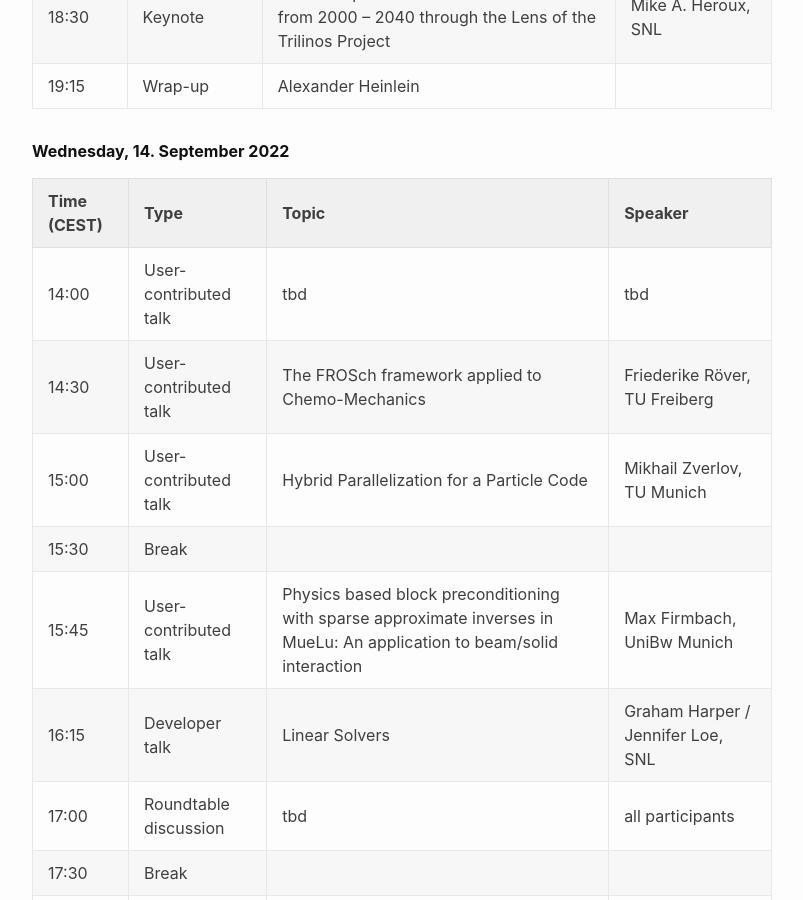
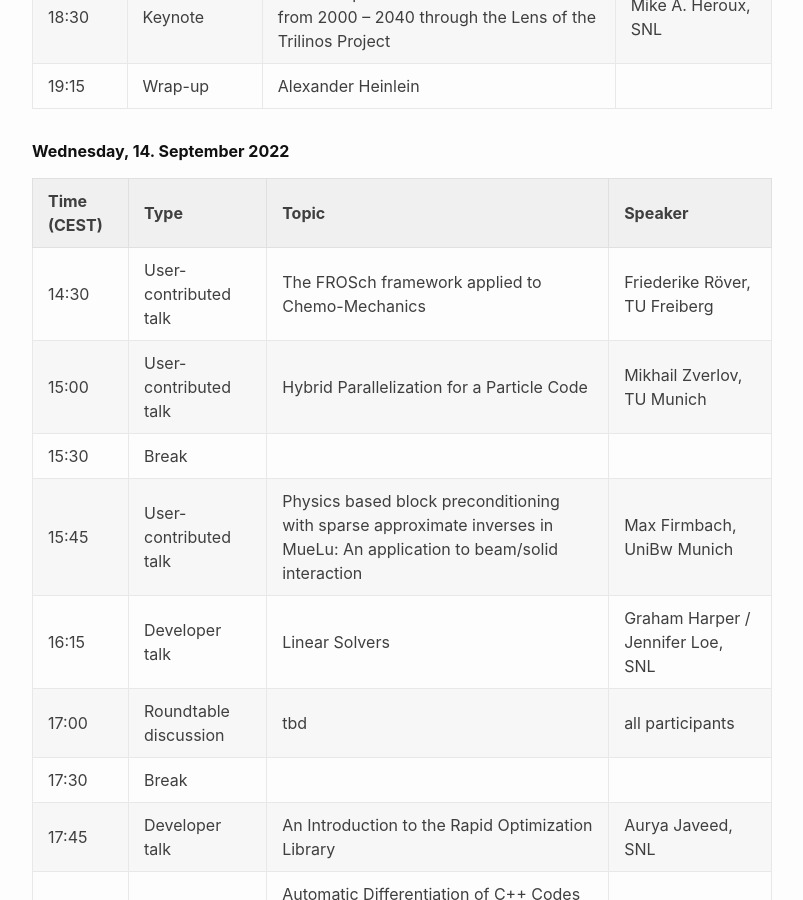
Before and after one commit to EuroTUG/eurotug.github.io, a Jekyll site: the page built from index.md, in a window 1280 px wide and 900 px high, scrolled down 3131 px. Shown: the whole window, without its empty margins (238-1041 px from the left). Built offline with Jekyll 4.4.1, drawn with Linux system fonts in a browser that asks for light colours.

Commit message:
Adapt starting time on Wednesday

```diff
--- a/index.md
+++ b/index.md
@@ -101,7 +101,6 @@ Here's the tentative schedule:
 
 | Time (CEST) | Type | Topic | Speaker |
 | ----------- | ----------- | ----------- | ----------- |
-| 14:00 | User-contributed talk | tbd | tbd |
 | 14:30 | User-contributed talk | The FROSch framework applied to Chemo-Mechanics | Friederike Röver, TU Freiberg |
 | 15:00 | User-contributed talk | Hybrid Parallelization for a Particle Code | Mikhail Zverlov, TU Munich |
 | 15:30 | Break | | |
```
